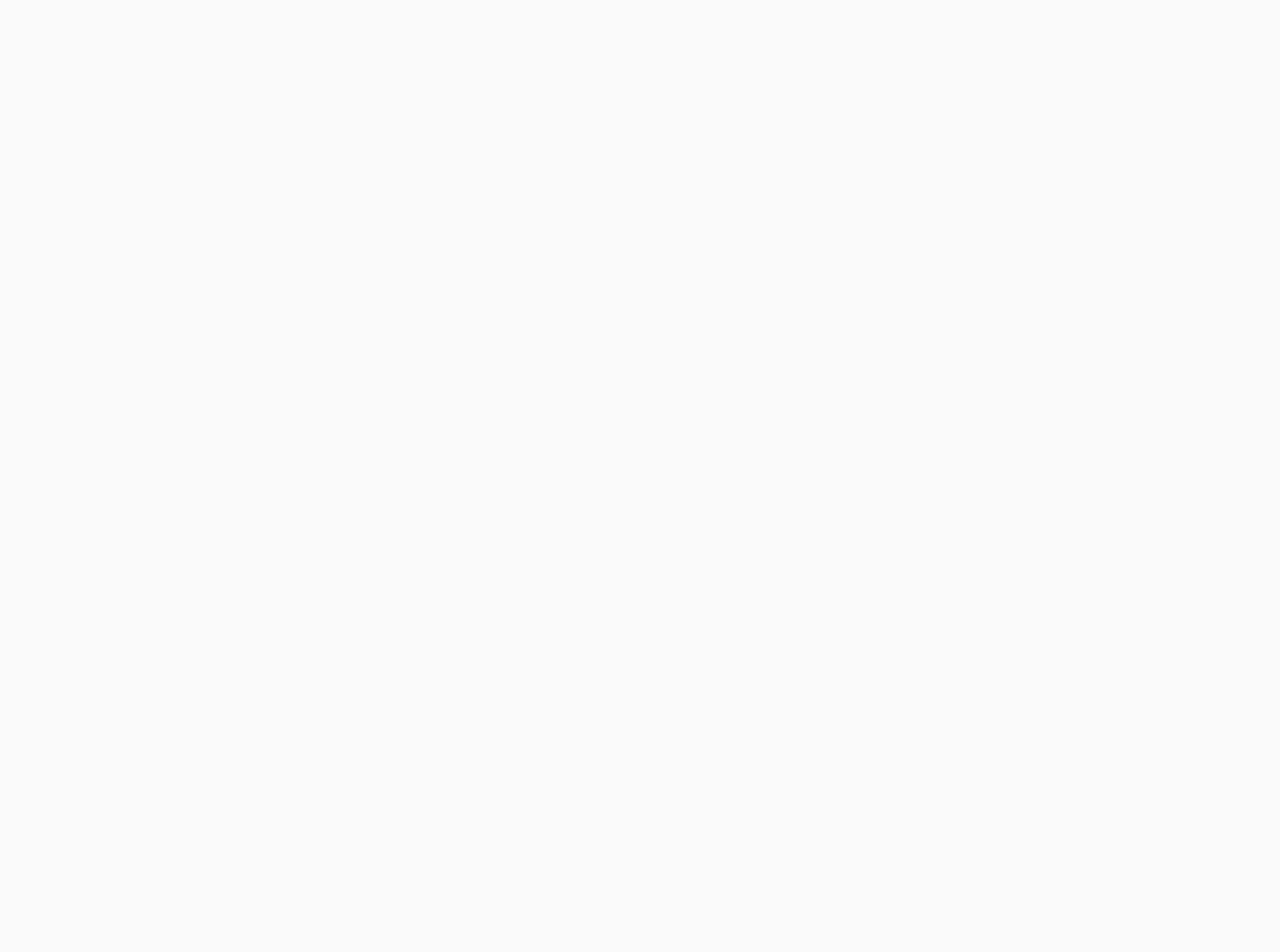
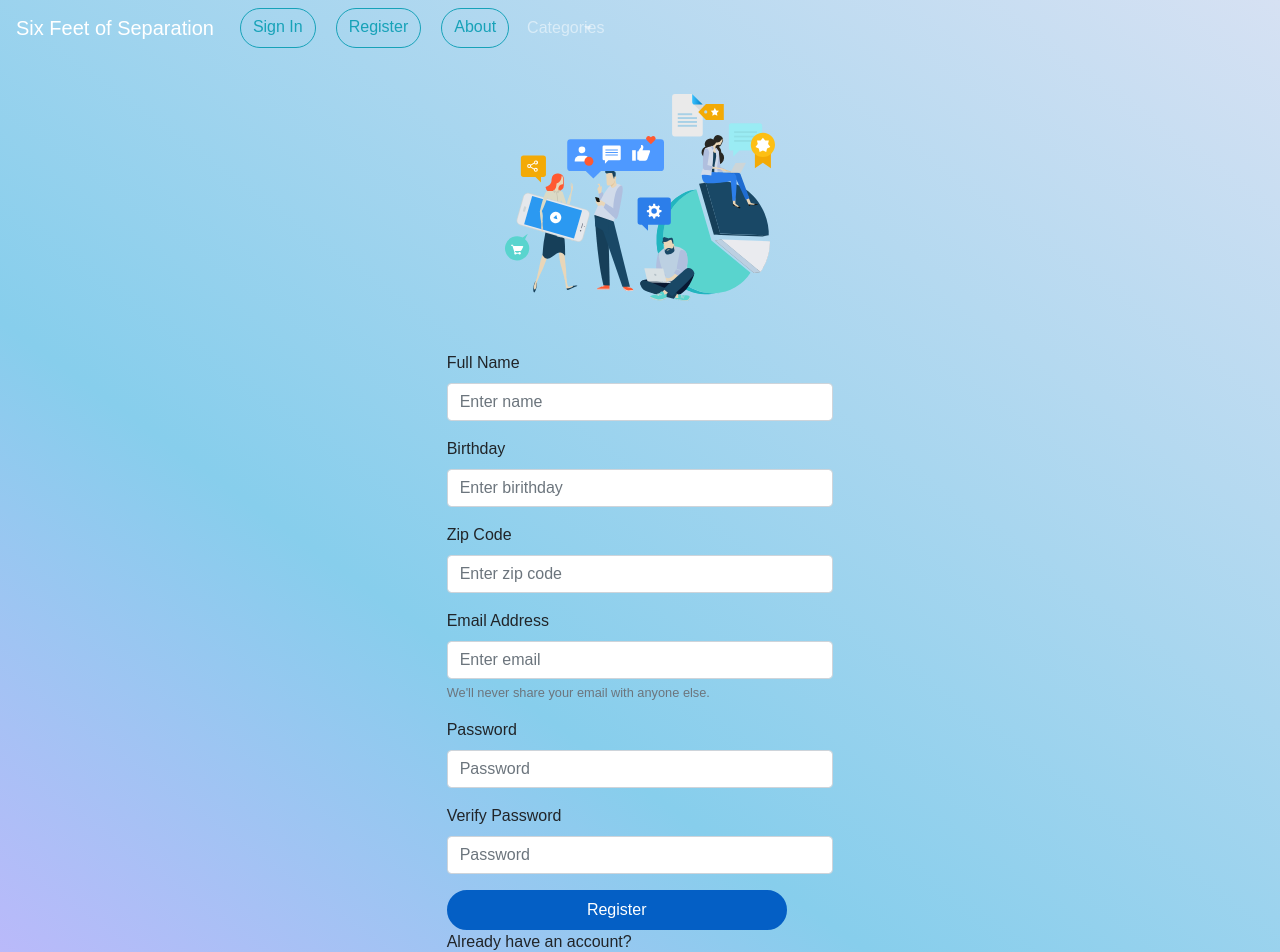
Before and after one commit to JulieValdez/project-three, a React (Create React App) app in the folder client/: page /register in a window 1280 px wide. Shown: the top 952 px of the page. Before the commit the page ends 800 px from the top, so only its background shows below. Built offline with nearby package versions, Linux system fonts and the light colour scheme.

Commit message:
registration page

```diff
--- a/client/src/App.css
+++ b/client/src/App.css
@@ -1,3 +1,4 @@
+
 .App {
 	background: rgb(189, 184, 251);
 	background: linear-gradient(
@@ -6,5 +7,5 @@
 		rgba(135, 206, 236, 1) 35%,
 		rgba(214, 225, 243, 1) 100%
 	);
-	height:100%
+	min-height:100vh
 }
--- /dev/null
+++ b/client/src/components/RegistrationForm/registrationForm.js
@@ -0,0 +1,59 @@
+import React from 'react';
+import './style.css';
+import { Navbar, Nav, NavDropdown, Form, FormControl, Button } from 'react-bootstrap';
+import registerGraphic from '../assets/registerGraphic.svg';
+
+function RegisterationForm(props) {
+	return (
+		<div className="container-fluid">
+			<div className="register">
+				<div class="col-sm-4">
+					<img className="register-graphic" src={registerGraphic} />
+					<Form>
+                    <Form.Group controlId="formBasicEmail">
+							<Form.Label>Full Name</Form.Label>
+							<Form.Control type="" placeholder="Enter name" />
+						</Form.Group>
+                        <Form.Group controlId="formBasicEmail">
+							<Form.Label>Birthday</Form.Label>
+							<Form.Control type="" placeholder="Enter birithday" />
+						</Form.Group>
+                        <Form.Group controlId="formBasicEmail">
+							<Form.Label>Zip Code</Form.Label>
+							<Form.Control type="" placeholder="Enter zip code" />
+
+						</Form.Group>
+						<Form.Group controlId="formBasicEmail">
+							<Form.Label>Email Address</Form.Label>
+							<Form.Control type="email" placeholder="Enter email" />
+							<Form.Text className="text-muted">We'll never share your email with anyone else.</Form.Text>
+						</Form.Group>
+
+						<Form.Group controlId="formBasicPassword">
+							<Form.Label>Password</Form.Label>
+							<Form.Control type="password" placeholder="Password" />
+						</Form.Group>
+
+                        <Form.Group controlId="formBasicPassword">
+							<Form.Label>Verify Password</Form.Label>
+							<Form.Control type="password" placeholder="Password" />
+						</Form.Group>
+
+						<Button className="register-button" variant="info" type="submit" href="#">
+							Register
+						</Button>
+
+						<br />
+						<span id="no-account">Already have an account?</span>
+						<br />
+						<Button className="sign-in-button" variant="outline-info" type="submit" href="/">
+							Sign In
+						</Button>
+					</Form>
+				</div>
+			</div>
+		</div>
+	);
+}
+
+export default RegisterationForm;
--- /dev/null
+++ b/client/src/components/RegistrationForm/style.css
@@ -0,0 +1,48 @@
+.register {
+	height: 100%;
+	min-height: 100vh;
+	display: flex;
+	align-items: center;
+	justify-content: center;
+}
+
+.register-graphic {
+	display: block;
+	padding-top: 70px;
+	padding-bottom: 50px;
+	margin-left: auto;
+	margin-right: auto;
+	max-width: 70%;
+	height: auto;
+}
+
+.sign-in-form {
+	width: 70%;
+	justify-content: center;
+	margin: 0 auto;
+}
+
+.sign-in-button {
+	background-color: Transparent;
+	border-radius: 30px;
+	border: 2px solid #045fc5;
+	color: #045fc5;
+	width: 340px;
+}
+
+.button {
+	transition-duration: 0.4s;
+}
+
+.button:hover {
+	background-color: #045fc5;
+	color: white;
+}
+
+.register-button {
+	background-color: #045fc5;
+	border-radius: 30px;
+	border: 2px solid #045fc5;
+	color: #white;
+	width: 340px;
+}
--- a/client/src/components/SignIn/signIn.js
+++ b/client/src/components/SignIn/signIn.js
@@ -26,7 +26,7 @@ function SignIn(props) {
                     <br></br>
                     <span id="no-account">Don't have an account?</span>
                     <br></br>
-                    <Button className="register-button" variant="info" type="submit">
+                    <Button className="register-button" variant="info" type="submit" href="/register">
 						Register
 					</Button>
 				</Form>
--- a/client/src/components/SignIn/style.css
+++ b/client/src/components/SignIn/style.css
@@ -1,6 +1,7 @@
 .sign-in {
     background: #9cbcf5;
     height: 100%;
+    min-height:100vh
 }
 
 .sign-in-graphic {
--- a/client/src/components/TopNav/style.css
+++ b/client/src/components/TopNav/style.css
@@ -1,6 +1,7 @@
 .top-nav {
 	width: 100%;
 	background: 4056f7;
+	position:fixed;
 }
 .top-nav-buttons {
 	border-radius: 30px;
--- a/client/src/components/TopNav/topNav.js
+++ b/client/src/components/TopNav/topNav.js
@@ -15,11 +15,11 @@ function TopNav(props) {
 								<Button className="top-nav-buttons" variant="outline-info" href="/">
 									Sign In
 								</Button>
-								<Button className="top-nav-buttons" variant="outline-info" href="/">
+								<Button className="top-nav-buttons" variant="outline-info" href="/register">
 								Register
 								</Button>
-								<Button className="top-nav-buttons" variant="outline-info" href="/">
-									Sign In
+								<Button className="top-nav-buttons" variant="outline-info" href="#">
+									About
 								</Button>
 								{/* <Nav.Link href="/">Sign In</Nav.Link>
 								<Nav.Link href="/">Register</Nav.Link>
--- a/client/src/pages/userRegister.js
+++ b/client/src/pages/userRegister.js
@@ -1,12 +1,16 @@
 import React, { Component } from 'react';
 import Wrapper from '../components/Wrapper/wrapper';
-
+import TopNav from '../components/TopNav/topNav';
+import RegisterationForm from '../components/RegistrationForm/registrationForm';
 
 class userRegister extends Component {
 	render() {
 		return (
 			<div className="App">
-				<Wrapper />
+				<div className="fullpage">
+					<TopNav />
+					<RegisterationForm />
+				</div>
 			</div>
 		);
 	}
```
Also changed, not shown: client/src/components/assets/registerGraphic.svg (added).
